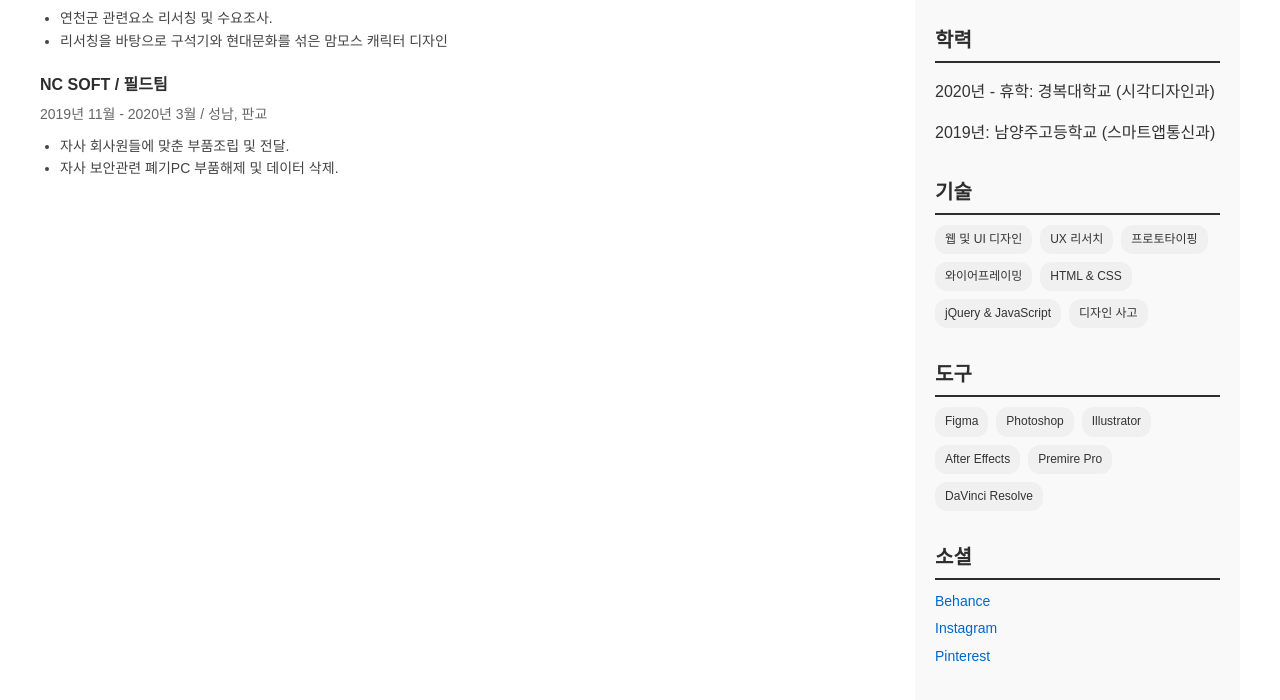
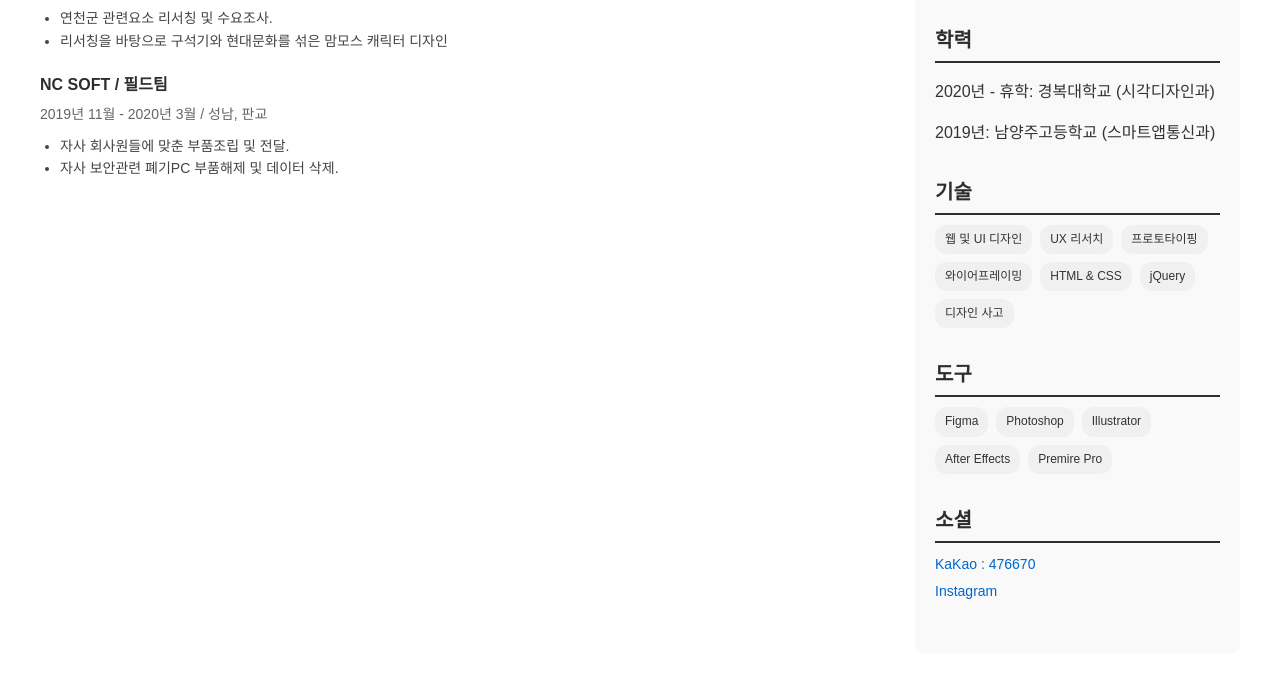
Before and after one commit to yeung-jun/--portfolio, a plain HTML site: page cv.html in a window 1280 px wide. Shown: the part 444-1144 px from the top of the page. After the commit the page ends 1117 px from the top, so only its background shows below. Drawn offline with Linux system fonts and the light colour scheme.

Commit message:
Update cv.html

```diff
--- a/cv.html
+++ b/cv.html
@@ -181,7 +181,7 @@
           <span>프로토타이핑</span>
           <span>와이어프레이밍</span>
           <span>HTML & CSS</span>
-          <span>jQuery & JavaScript</span>
+          <span>jQuery</span>
           <span>디자인 사고</span>
         </div>
       </div>
@@ -193,15 +193,13 @@
           <span>Illustrator</span>
           <span>After Effects</span>
           <span>Premire Pro</span>
-          <span>DaVinci Resolve</span>
         </div>
       </div>
       <div class="section">
         <h3>소셜</h3>
         <div class="social">
-          <a href="#">Behance</a>
-          <a href="#">Instagram</a>
-          <a href="#">Pinterest</a>
+          <a href="#">KaKao : 476670</a>
+          <a href="https://www.instagram.com/yeungjun01?igsh=MXRvazExN3RoeHgwZg%3D%3D&utm_source=qr">Instagram</a>
         </div>
       </div>
     </aside>
```
